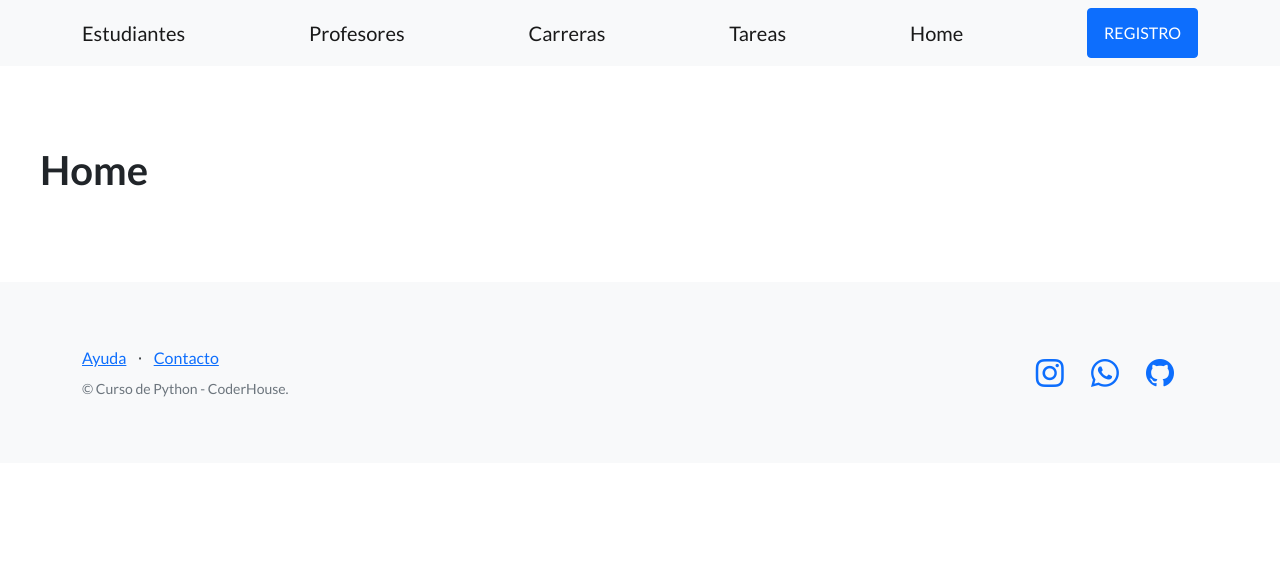
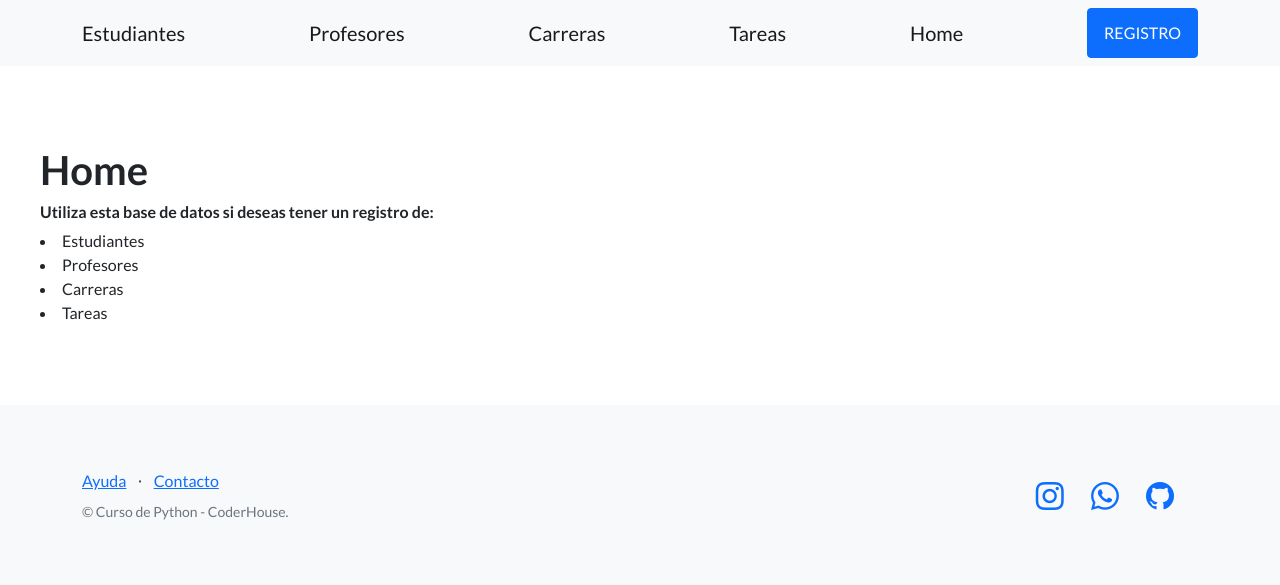
Before and after one commit to Csalazar04/Tercera-pre-entrega-Salazar, a Django app: page / in a window 1280 px wide. Shown: the top 585 px of the page. Run offline with Django 4.2, Linux system fonts and the light colour scheme; some libraries are stand-ins or nearby versions.

Commit message:
agregando el archivo requirements.txt

```diff
--- a/myapp/models.py
+++ b/myapp/models.py
@@ -34,6 +34,7 @@ class Tareas(models.Model):
     titulo = models.CharField(max_length=100)
     descripcion = models.TextField()
     done = models.BooleanField(default=False)
+    carreras = models.ForeignKey(Carreras, related_name='Carreras', null=True, on_delete=models.CASCADE)
 
     def __str__(self):
-        return f"{self.titulo}"
+        return f"{self.carreras.nombre}: {self.titulo}"
--- a/myapp/templates/myapp/busqueda_carreras.html
+++ b/myapp/templates/myapp/busqueda_carreras.html
@@ -14,7 +14,7 @@
         {% csrf_token %}
         <p>Nombre de la carrera:</p>
         <input type="text" name="nombre">
-        <input type="submit" value="Enviar">
+        <input type="submit" value="Buscar">
       </form>
 </body>
 </html>
--- a/myapp/templates/myapp/busqueda_estudiantes.html
+++ b/myapp/templates/myapp/busqueda_estudiantes.html
@@ -14,7 +14,7 @@
         {% csrf_token %}
         <p>Nombre del estudiante:</p>
         <input type="text" name="nombre">
-        <input type="submit" value="Enviar">
+        <input type="submit" value="Buscar">
       </form>
 </body>
 </html>
--- a/myapp/templates/myapp/busqueda_profesores.html
+++ b/myapp/templates/myapp/busqueda_profesores.html
@@ -14,7 +14,7 @@
         {% csrf_token %}
         <p>Nombre del profesor:</p>
         <input type="text" name="nombre">
-        <input type="submit" value="Enviar">
+        <input type="submit" value="Buscar">
       </form>
 </body>
 </html>
--- a/myapp/templates/myapp/busqueda_tareas.html
+++ b/myapp/templates/myapp/busqueda_tareas.html
@@ -13,8 +13,8 @@
     <form action="{% url 'busqueda_tareas' %}" method="post">
         {% csrf_token %}
         <p>Titulo de la tarea:</p>
-        <input type="text" name="nombre">
-        <input type="submit" value="Enviar">
+        <input type="text" name="titulo">
+        <input type="submit" value="Buscar">
       </form>
 </body>
 </html>
--- a/myapp/templates/myapp/index.html
+++ b/myapp/templates/myapp/index.html
@@ -10,6 +10,11 @@
 </head>
 <body>
     <h1>Home</h1>
+    <h6>Utiliza esta base de datos si deseas tener un registro de:</h6>
+    <li>Estudiantes</li>
+    <li>Profesores</li>
+    <li>Carreras</li>
+    <li>Tareas</li>
 </body>
 </html>
 {% endblock %}
--- a/myapp/templates/myapp/profesores.html
+++ b/myapp/templates/myapp/profesores.html
@@ -13,7 +13,7 @@
         <h1>Profesores: </h1>
         <ul>
             {% for profesor in profesores %}
-            <li>{{profesor.nombre}} {{profesor.apellido}}</li>
+            <li><h6>{{profesor.nombre}} {{profesor.apellido}}</h6></li>
             {% endfor %}
             <hr>
             <p><a href="{% url 'busqueda_profesores' %}" class="navbar-brand">Buscar Profesores</a></p>
--- a/myapp/templates/myapp/tareas.html
+++ b/myapp/templates/myapp/tareas.html
@@ -28,6 +28,7 @@
                 <p>Estado: <span style="color: red;">Pendiente</span></p>
                 {% endif %}
                 <p>Descripción: {{tarea.descripcion}}</p>
+                <p>Curso: {{tarea.carreras.nombre}}</p>
                 <hr>
             </div>
             {% endfor %}
--- a/myapp/views.py
+++ b/myapp/views.py
@@ -5,7 +5,7 @@ from django.template import Template, Context, loader
 from datetime import datetime
 from .models import *
 from .forms import *
-
+from django.db.models import Q
 # Create your views here.
 
 def home(request):
@@ -44,11 +44,7 @@ def busqueda_estudiantes(request):
         contexto = {
             'estudiantes': estudiantes
         }
-        return render(
-            request=request,
-            template_name='myapp/estudiantes.html',
-            context=contexto,
-        )
+        return render( request,'myapp/estudiantes.html',contexto,)
     else:
         return render(
             request=request,
@@ -157,7 +153,7 @@ def formulario_tareas(request):
 def busqueda_tareas(request):
     if request.method == "POST":
         data = request.POST
-        tareas = Tareas.objects.filter(titulo__contains = data['nombre'])
+        tareas = Tareas.objects.filter(titulo__contains = data['titulo'])
         contexto = {
             'tareas': tareas
         }
```
Also changed, not shown: requirements.txt (added, +43 -0 lines), db.sqlite3, myapp/migrations/0004_tareas_carreras.py (added).
